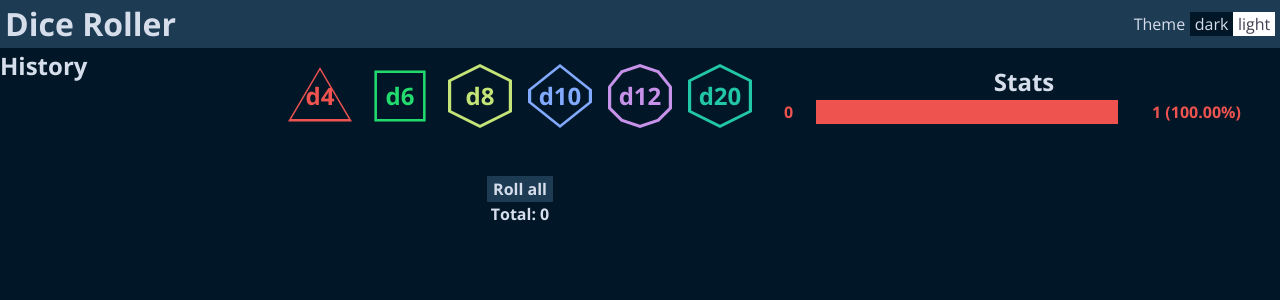
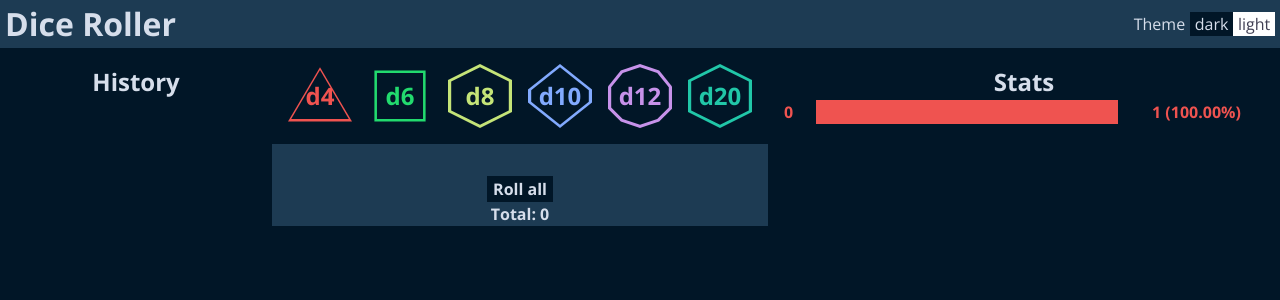
Before and after one commit to zylvve/dice-roller, a Vue app: page / in a window 1280 px wide. Shown: the top 300 px of the page. Built offline with nearby package versions, Linux system fonts and the light colour scheme.

Commit message:
Small UI improvements

```diff
--- a/src/components/main-area/DicePanel.vue
+++ b/src/components/main-area/DicePanel.vue
@@ -28,6 +28,8 @@ defineEmits<{
 <style>
 .dice-panel {
   display: flex;
+  justify-content: center;
+
   padding: 1rem;
   gap: 1rem;
 }
--- a/src/components/main-area/RollArea.vue
+++ b/src/components/main-area/RollArea.vue
@@ -50,6 +50,7 @@ defineEmits<{
   display: flex;
   flex-direction: column;
   align-items: center;
+  background-color: var(--color-bg-secondary);
 }
 .dice-container {
   display: flex;
@@ -67,7 +68,7 @@ defineEmits<{
   border: none;
   outline: none;
 
-  background-color: var(--color-bg-secondary);
+  background-color: var(--color-bg-primary);
   color: var(--color-fg-primary);
 }
 </style>
--- a/src/components/main-area/RollHistory.vue
+++ b/src/components/main-area/RollHistory.vue
@@ -18,3 +18,13 @@ defineProps<{
     </div>
   </section>
 </template>
+
+<style>
+.history-section {
+  padding: 1em;
+
+  display: flex;
+  flex-direction: column;
+  align-items: center;
+}
+</style>
```
